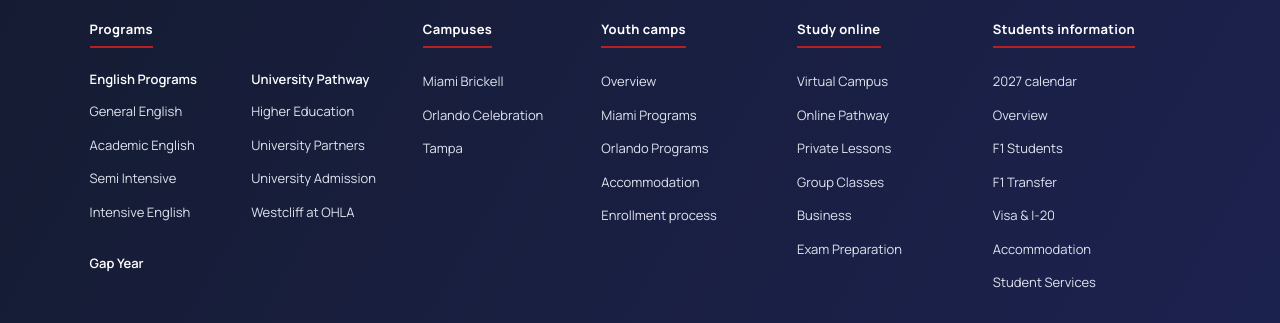
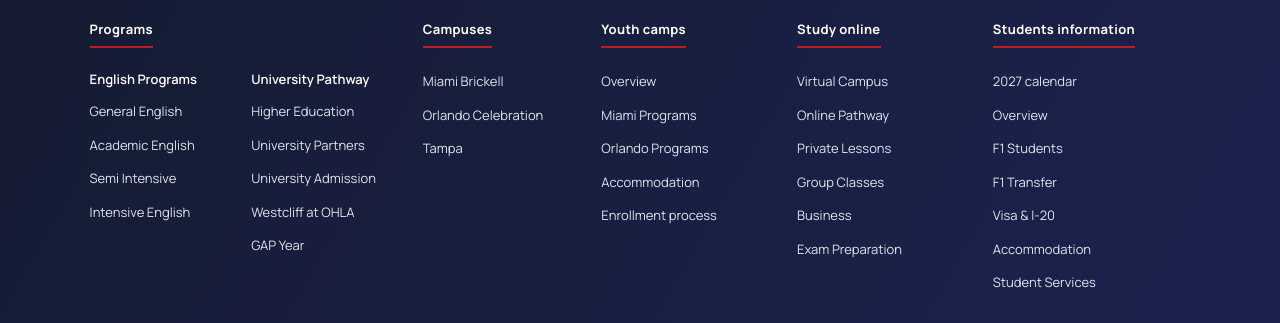
Before and after one commit to ga684147-code/ohla-english-schools, a Next.js app: page /contact in a window 1280 px wide. Shown: the part 2635-2958 px from the top of the page. Built offline with nearby package versions, Linux system fonts and the light colour scheme.

Commit message:
Apply OHLA requested content and navigation adjustment

```diff
--- a/src/components/layout/Footer.tsx
+++ b/src/components/layout/Footer.tsx
@@ -94,14 +94,14 @@ export function Footer() {
               </h2>
               {category.panel === "programs" ? (
                 <div className={styles.programGroups}>
-                  {programMenu.groups.map((group) => (
+                  {programMenu.groups.filter(group => group.href !== routes.gapYear).map((group) => (
                     <div className={styles.programGroup} key={group.href}>
                       <h3>
                         <Link href={group.href}>{titleCase(group.title)}</Link>
                       </h3>
                       {group.links.length > 0 && (
                         <ul>
-                          {group.links.map((link) => (
+                          {(group.href === routes.universityPathway ? [...group.links, { label: "GAP Year", href: routes.gapYear }] : group.links).map((link) => (
                             <li key={link.href}>
                               <Link href={link.href}>{link.label}</Link>
                             </li>
```
